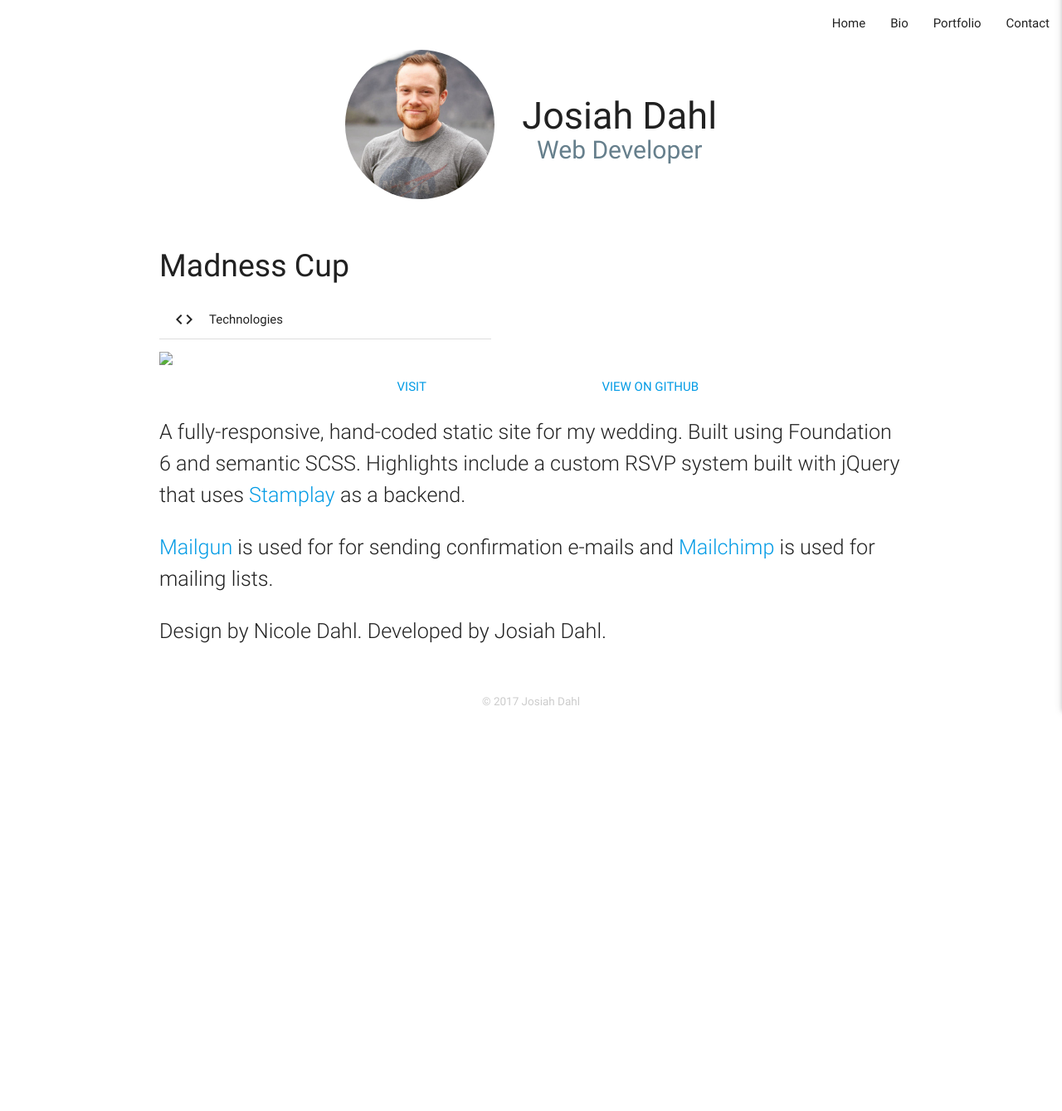
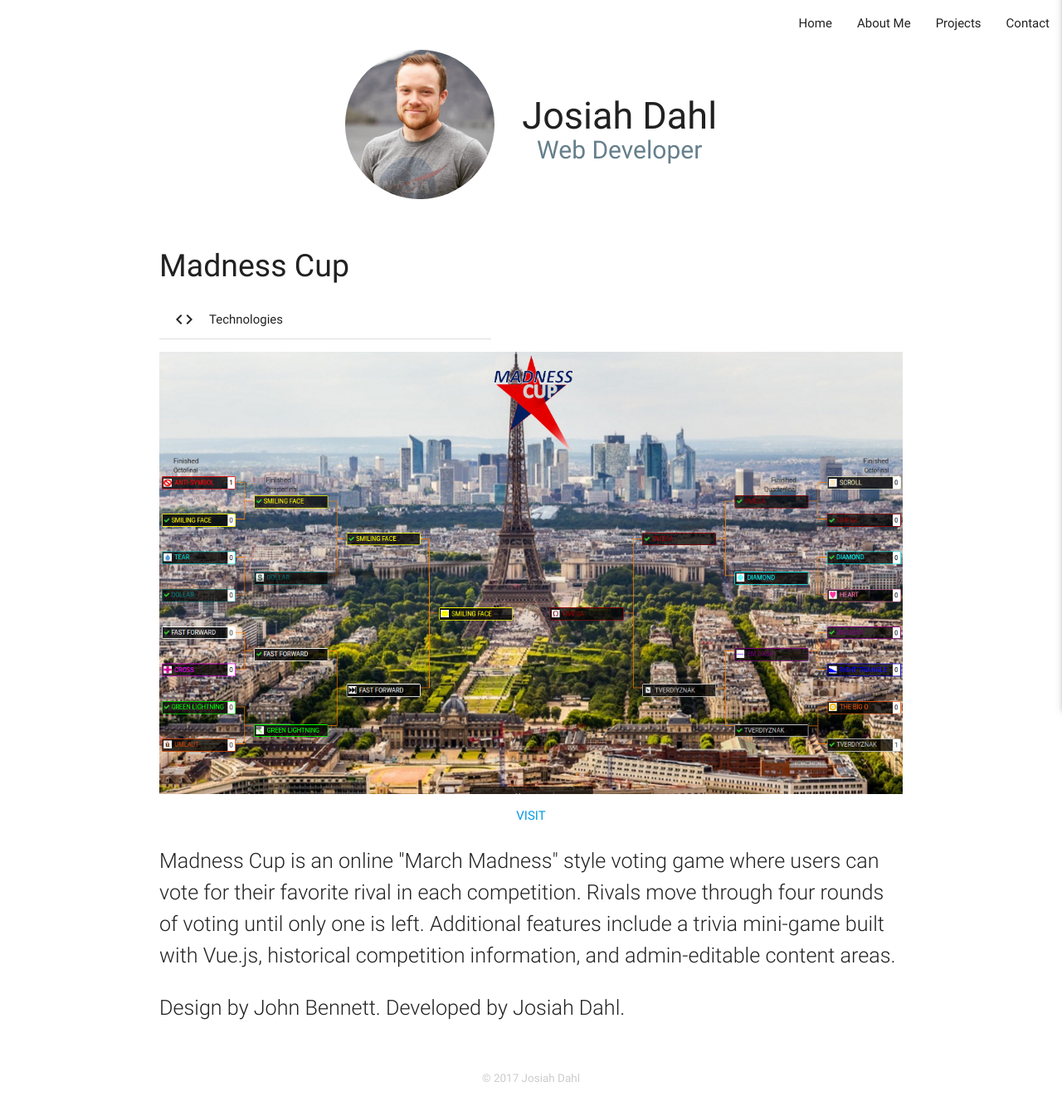
Before and after one commit to josiahdahl/v1-josiahdahl.com, a Jekyll site: the page built from _portfolio/00-madness-cup.html, in a window 1280 px wide, cut to the strip 104-1443 px from the top of the page. Shown: the whole strip at 83% size. Built offline with Jekyll 4.4.1, drawn with Linux system fonts in a browser that asks for light colours; before the commit the page ends 989 px from its top, so only the background shows below that.

Commit message:
intial addition of the madness cup project

```diff
--- a/_layouts/portfolio.html
+++ b/_layouts/portfolio.html
@@ -20,7 +20,9 @@ layout: default
             <img class="portfolio-image " src="{{site.baseurl}}/assets/portfolio/page/{{page.picture}}">
             <div class="portfolio-links">
                 <a href="{{page.siteurl}}" target="_blank" class="portfolio-link">Visit</a>
+                {% if page.github %}
                 <a href="{{page.github}}" target="_blank" class="portfolio-link">View on Github</a>
+                {% endif %}
 
             </div>
     </header>
--- a/_portfolio/00-madness-cup.html
+++ b/_portfolio/00-madness-cup.html
@@ -18,11 +19,8 @@ tools:
 ---
 
 <p class="portfolio-text">
-    A fully-responsive, hand-coded static site for my wedding. Built using Foundation 6 and semantic SCSS. Highlights include a custom RSVP system built with jQuery that uses <a href="https://www.stamplay.com" target="_blank">Stamplay</a> as a backend.
-</p>
-<p class="portfolio-text">
-    <a href="https://mailgun.com" target="_blank">Mailgun</a> is used for for sending confirmation e-mails and <a href="https://www.mailchimp.com" target="_blank">Mailchimp</a> is used for mailing lists.
+    Madness Cup is an online "March Madness" style voting game where users can vote for their favorite rival in each competition. Rivals move through four rounds of
+    voting until only one is left. Additional features include a trivia mini-game built with Vue.js, historical competition information, and admin-editable content areas.
 </p>
 
-
-<p class="portfolio-text">Design by Nicole Dahl. Developed by Josiah Dahl.</p>
+<p class="portfolio-text">Design by John Bennett. Developed by Josiah Dahl.</p>
--- a/pages/bio.html
+++ b/pages/bio.html
@@ -1,11 +1,11 @@
 ---
 layout: page
-title: Bio
+title: About Me
 status: published
 type: post
 published: true
 order: 1
-permalink: /bio/
+permalink: /about-me/
 ---
 
 <p class="flow-text">Josiah Dahl is a highly motivated individual who thrives in a logical and tech driven environment. Jo (as he’s known) prides himself on having a strong work ethic and being attentive to detail. Jo graduated from the University of the Fraser Valley in Abbotsford, BC in 2015 with an Associates Degree in Computer Information Systems. He is a mainly self-taught web developer who has worked with clients that range from small startups to thriving businesses.</p>
--- a/pages/index.html
+++ b/pages/index.html
@@ -19,8 +19,7 @@ order: 0
   <!--{% endfor %}-->
   <!--</ul>-->
   <h1>Hello!</h1>
-
-  <p class="flow-text">My name is Josiah Dahl. I am a freelance web developer living in Costa Mesa, CA, welcome to my portfolio! My areas of expertise are HTML5, CSS3, Javascript, and Python. </p>
+    <p class="flow-text">My name is Josiah Dahl. I am a freelance web developer living in Costa Mesa, CA, welcome to my portfolio! My areas of expertise are HTML5, CSS3, Javascript, and Python. </p>
   <p class="flow-text">I have experience working with Angular, Node.js, Wordpress, Bootstrap, and Foundation.
   </p>
   <p class="flow-text">
--- a/pages/portfolio.html
+++ b/pages/portfolio.html
@@ -1,7 +1,7 @@
 ---
 layout: page
-title: Portfolio
-permalink: /portfolio/
+title: Projects
+permalink: /projects/
 order: 2
 ---
 
```
Also changed, not shown: other parts of _portfolio/00-madness-cup.html (+1 -0 lines), assets/portfolio/page/madness-cup.jpg (added).
